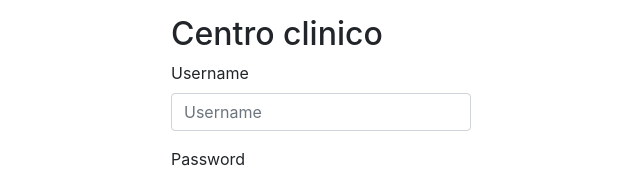
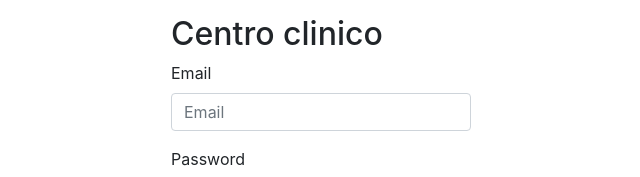
Before and after one commit to mitosHermanos/Centro_clinico_front, a React (Create React App) app: page / in a window 1280 px wide. Shown: the top 177 px of the page, without its empty margins (319-959 px from the left). Built offline with nearby package versions, Linux system fonts and the light colour scheme.

Commit message:
Error display

```diff
--- a/src/components/LoginPage.js
+++ b/src/components/LoginPage.js
@@ -16,12 +16,12 @@ class LoginPage extends React.Component{
                         <Form>
                             <Form.Group>
                                 <Form.Label>
-                                    Username
+                                    Email
                                 </Form.Label>
                                 <Form.Control
-                                    id="username"
+                                    id="email"
                                     type="text"
-                                    placeholder="Username"
+                                    placeholder="Email"
                                 />
                             </Form.Group>
                             <Form.Group>
--- a/src/components/RegisterPage.js
+++ b/src/components/RegisterPage.js
@@ -35,6 +35,7 @@ class RegisterPage extends React.Component{
 
         if(_password.trim() !== _repeatPassword.trim()){
             alert('Passwords do not match');
+            return;
         }
 
         this.register();
@@ -43,7 +44,7 @@ class RegisterPage extends React.Component{
 
     register(){
 
-        const {_email, _socialSecurityNumber, _password, _repeatPassword, _name, _surname, _phone, _street, _number, _city, _postcode, _country } = this.state;
+        const {_email, _socialSecurityNumber, _password,  _name, _surname, _phone, _street, _number, _city, _postcode, _country } = this.state;
 
         const patientRequest = {
             email: _email,
@@ -76,7 +77,10 @@ class RegisterPage extends React.Component{
             this.props.history.push('/');
         })
         .catch(response => {
-            alert('Unsuccessfull register')
+            return response.text();
+        })
+        .then((message) => {
+            alert(message);
         });
     }
 
```
